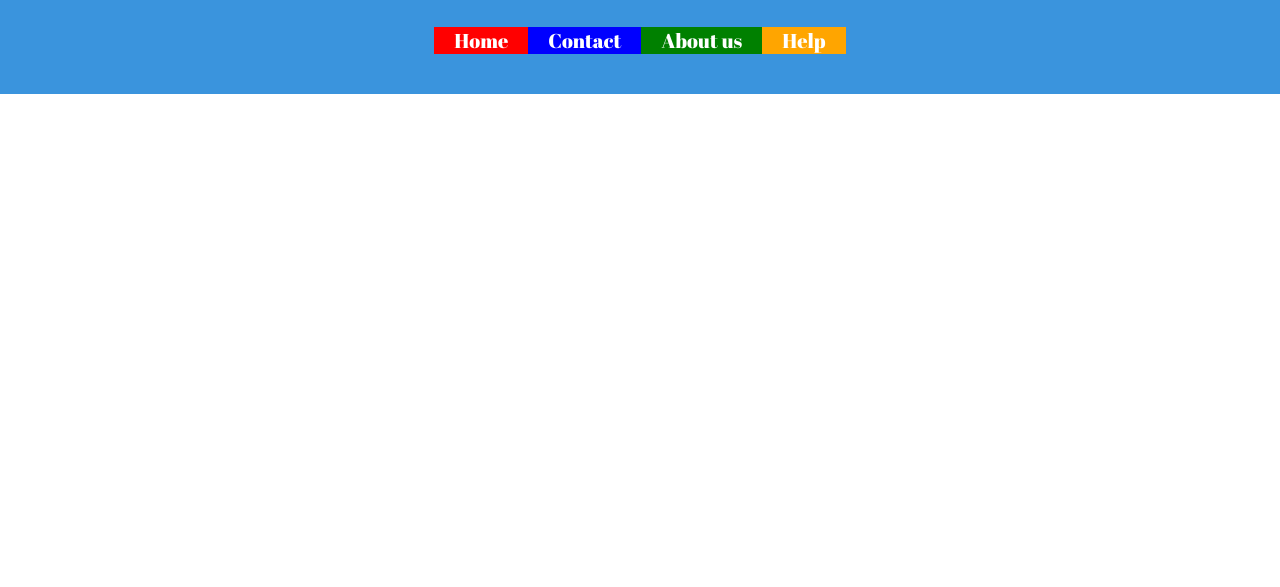
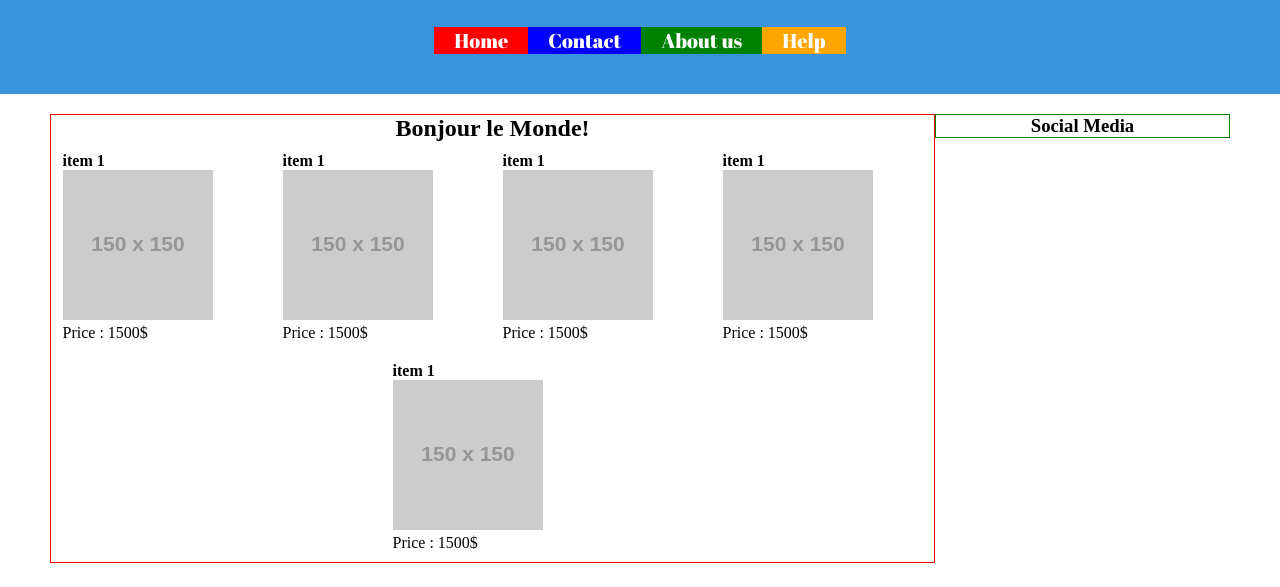
Before and after one commit to LhoussUbuntu/git-exe, a plain HTML site: page index.html in a window 1280 px wide. Shown: the part 101-688 px from the top of the page. Drawn offline with Linux system fonts and the light colour scheme; placeholder pictures from the web are drawn by us; a web font is replaced by a local one.

Commit message:
add items

```diff
--- a/index.html
+++ b/index.html
@@ -18,6 +18,41 @@
             <li id='fourth-list'><a href="#" id='fourth-link'>Help</a></li>
         </ul>
     </header>
+    <main>
+        <section>
+            <h2>Bonjour le Monde!</h2>
+            <div id='items'>
+                <div class="item">
+                    <h4>item 1</h4>
+                    <img src='https://via.placeholder.com/150'/><br>
+                    <span>Price : 1500$</span>
+                </div>
+                <div class="item">
+                    <h4>item 1</h4>
+                    <img src='https://via.placeholder.com/150'/><br>
+                    <span>Price : 1500$</span>
+                </div>
+                <div class="item">
+                    <h4>item 1</h4>
+                    <img src='https://via.placeholder.com/150'/><br>
+                    <span>Price : 1500$</span>
+                </div>
+                <div class="item">
+                    <h4>item 1</h4>
+                    <img src='https://via.placeholder.com/150'/><br>
+                    <span>Price : 1500$</span>
+                </div>
+                <div class="item">
+                    <h4>item 1</h4>
+                    <img src='https://via.placeholder.com/150'/><br>
+                    <span>Price : 1500$</span>
+                </div>
+            </div>
+        </section>
+        <aside>
+            <h3>Social Media</h3>
+        </aside>
+    </main>
 
 
 
--- a/style.css
+++ b/style.css
@@ -9,6 +9,7 @@ header {
   padding: 40px;
 }
 
+/* start header */
 header h1 {
   text-align: center;
   font-size: 50px;
@@ -84,3 +85,42 @@ header ul li #third-link:hover {
 header ul li #fourth-link:hover {
   color: orange;
 }
+
+/* finish header */
+
+/* start main */
+main {
+  padding: 20px 50px;
+  overflow: hidden;
+}
+
+main section {
+  float: left;
+  width: 75%;
+  border: 1px solid red;
+}
+
+main section h2 {
+  text-align: center;
+}
+
+main section #items {
+  display: flex;
+  flex-wrap: wrap;
+  justify-content: center;
+}
+
+main section #items .item {
+  margin: 10px;
+  width: 200px;
+}
+
+main aside {
+  float: right;
+  width: 25%;
+  border: 1px solid green;
+}
+
+main aside h3 {
+  text-align: center;
+}
```
